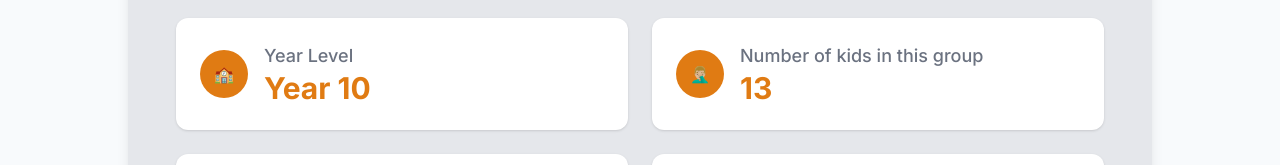
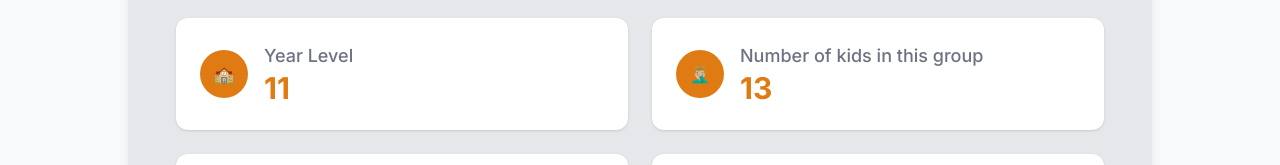
Before and after one commit to jleong23/Sheperd, a React (Vite) app in the folder frontend/: page / in a window 1280 px wide. Shown: the part 709-874 px from the top of the page. Built offline with nearby package versions, Linux system fonts and the light colour scheme; no server answers.

Commit message:
Refactor: Create custom useUser hook to handle useEffect fetching and state management and do year calculations using useMemo

```diff
--- /dev/null
+++ b/frontend/src/hooks/useUser.js
@@ -0,0 +1,31 @@
+import { useState, useEffect, useMemo } from "react";
+import { getUserProfile } from "../api/users";
+
+export default function useUser(userId) {
+  const [user, setUser] = useState(null);
+  const [isLoading, setIsLoading] = useState(true);
+  const [error, setError] = useState(null);
+
+  useEffect(() => {
+    if (!userId) return;
+
+    setIsLoading(true);
+    getUserProfile(userId)
+      .then((data) => setUser(data))
+      .catch((err) => {
+        console.error("Failed to fetch user:", err);
+        setError(err);
+      })
+      .finally(() => setIsLoading(false));
+  }, [userId]);
+
+  // Calculate Year Level dynamically based on graduation year
+  const yearLevel = useMemo(() => {
+    if (!user?.group_graduation_year) return null; // Return null or a default like "10"
+    const currentYear = new Date().getFullYear();
+    const calculated = 12 - (user.group_graduation_year - currentYear);
+    return calculated > 0 ? `Year ${calculated}` : "Graduated";
+  }, [user]);
+
+  return { user, yearLevel, isLoading, error };
+}
--- a/frontend/src/pages/leaders/Home.jsx
+++ b/frontend/src/pages/leaders/Home.jsx
@@ -1,6 +1,7 @@
-import { useEffect, useState } from "react";
+import { useEffect } from "react";
 import useEvents from "../../hooks/useEvents";
-import { getUserProfile } from "../../api/users";
+import useUser from "../../hooks/useUser";
+
 // Component Imports
 import Welcome from "../../components/home/Welcome";
 import GroupStats from "../../components/home/GroupStats";
@@ -14,34 +15,11 @@ export default function Home() {
     limit: 5,
   });
 
-  const [graduationYear, setGraduationYear] = useState(2028); // Default fallback
-
-  /**
-   * DYNAMIC YEAR LEVEL CALCULATION
-   * To make this dynamic, fetch 'graduation_year' from your user profile in the DB.
-   *
-   * Example: If they are Year 10 in 2026, they graduate Year 12 in 2028.
-   * Formula: Current Year Level = 12 - (Graduation Year - Current Year)
-   */
-
-  const targetGraduationYear = graduationYear;
-  const currentYear = new Date().getFullYear();
-  // Assuming Year 12 is the final year
-  const calculatedYearLevel = 12 - (targetGraduationYear - currentYear);
-  const displayYearLevel =
-    calculatedYearLevel > 0 ? `Year ${calculatedYearLevel}` : "Graduated";
+  // Fetch user profile (ID 1 hardcoded for now)
+  const { yearLevel } = useUser(1);
 
   useEffect(() => {
     fetchEvents();
-
-    // Fetch user profile using the API helper (ID 1 hardcoded for now)
-    getUserProfile(1)
-      .then((data) => {
-        if (data && data.group_graduation_year) {
-          setGraduationYear(data.group_graduation_year);
-        }
-      })
-      .catch((err) => console.error("Failed to fetch user profile:", err));
   }, [fetchEvents]);
 
   return (
@@ -50,7 +28,7 @@ export default function Home() {
       <Welcome />
 
       {/* Group Stats */}
-      <GroupStats yearLevel={displayYearLevel} />
+      <GroupStats yearLevel={yearLevel || "11"} />
 
       {/* Events */}
       <UpcomingEvents events={events} loading={loading} />
```
